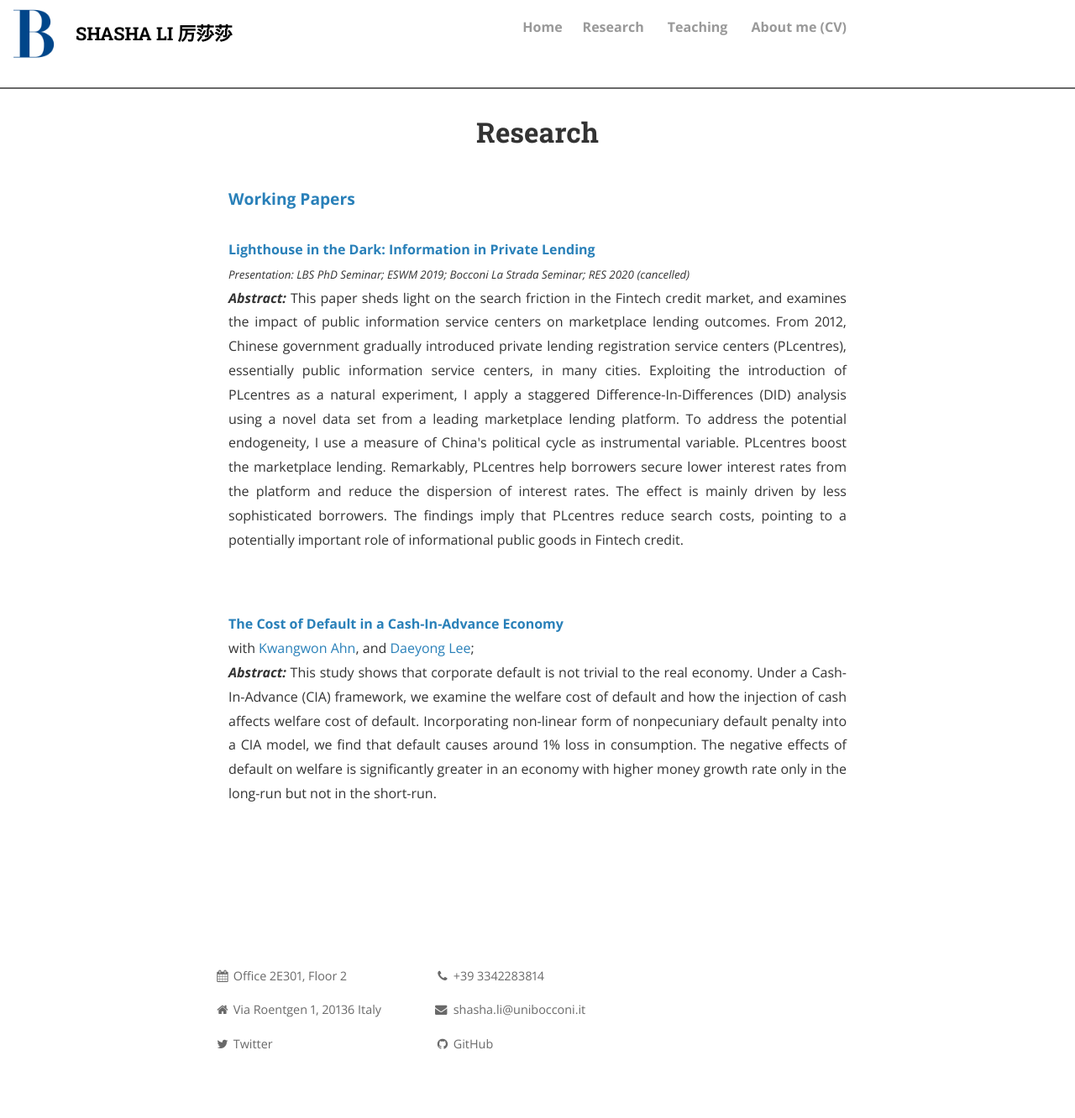
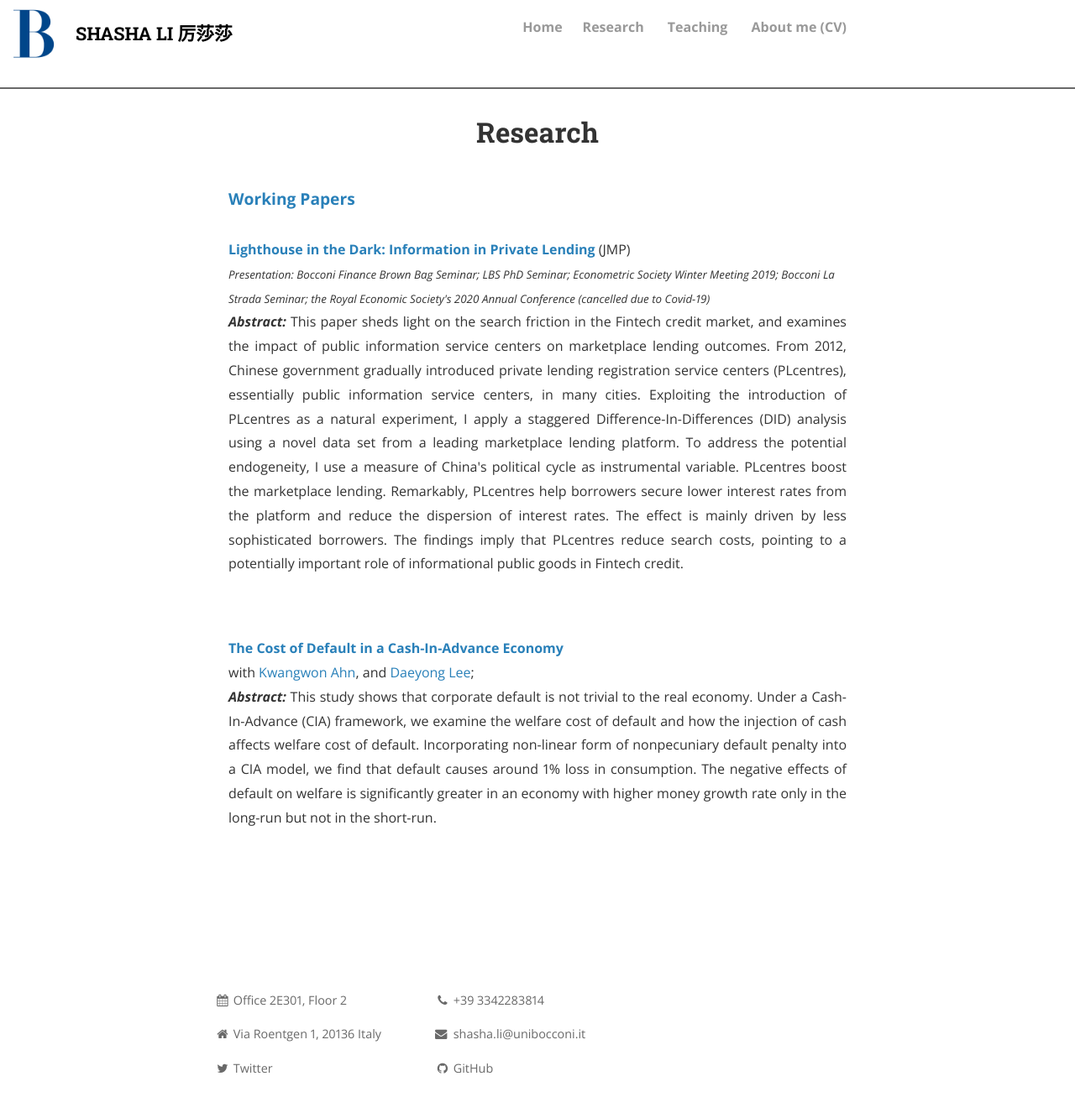
Before and after one commit to shasha-li/shasha-li.github.io, a Jekyll site: the page built from research.html, in a window 1280 px wide. Shown: the whole page at 84% size. Built offline with Jekyll 4.4.1, drawn with Linux system fonts in a browser that asks for light colours; nearby versions of some CDN libraries; comment, search, counter and statistics services are not loaded; a style sheet for code colours, icons or effects is not loaded; before the commit the page ends 1303 px from its top, so only the background shows below that.

Commit message:
Update research.html

```diff
--- a/research.html
+++ b/research.html
@@ -6,8 +6,8 @@ permalink: /research/
 
 <strong><big><a>Working Papers</a></big></strong> <br><br>
 
-<strong><a href="https://shasha-li.github.io/content/JMP-LI.pdf">Lighthouse in the Dark: Information in Private Lending </a></strong>  <br>
-<em><small>Presentation: LBS PhD Seminar; ESWM 2019; Bocconi La Strada Seminar; RES 2020 (cancelled) </small></em>
+<strong><a href="https://shasha-li.github.io/content/JMP-Li.pdf">Lighthouse in the Dark: Information in Private Lending</a></strong> (JMP)<br>
+<em><small>Presentation: Bocconi Finance Brown Bag Seminar; LBS PhD Seminar; Econometric Society Winter Meeting 2019; Bocconi La Strada Seminar; the Royal Economic Society's 2020 Annual Conference  (cancelled due to Covid-19) </small></em>
 <p style="text-align:justify"><b><i>Abstract: </i>
   </b>This paper sheds light on the search friction in the Fintech credit market, and examines the impact of public information service centers on marketplace lending outcomes.
   From 2012, Chinese government gradually introduced private lending registration service centers (PLcentres), essentially public information service centers, in many cities.
```
